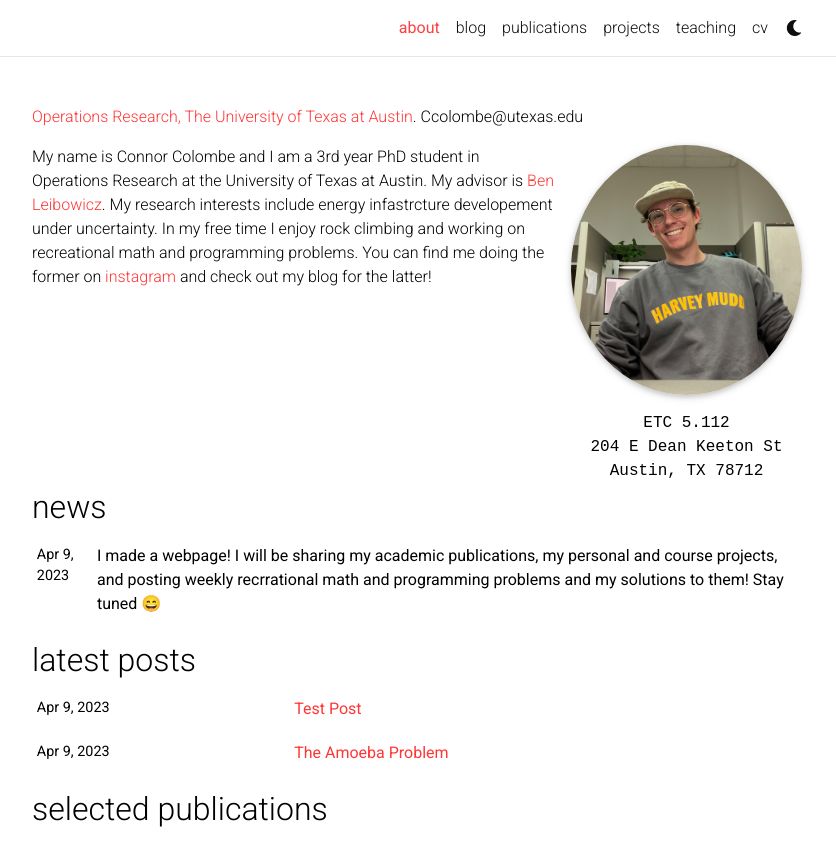
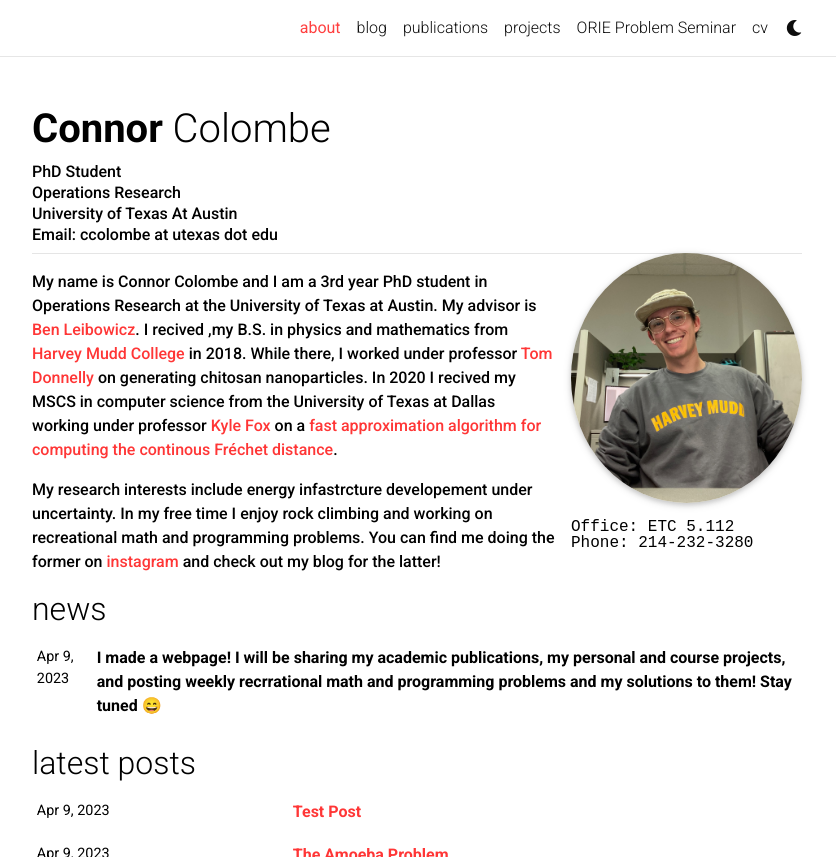
Before and after one commit to Ccolombe12/Ccolombe12.github.io, a Jekyll site: the page built from _pages/about.md, in a window 1280 px wide and 1350 px high, cut to the strip 0-857 px from the top of the window. Shown: the whole strip, without its empty margins (223-1059 px from the left). Built offline with Jekyll 4.4.1, drawn with Linux system fonts in a browser that asks for light colours; emoji names are drawn with the system emoji font; comment, search, counter and statistics services are not loaded; a style sheet for code colours, icons or effects is not loaded.

Commit message:
Webpage almost ready

```diff
--- a/_bibliography/papers.bib
+++ b/_bibliography/papers.bib
@@ -2,7 +2,7 @@
 ---
 
 @misc{colombe_approximating_2021,
-	title = {Approximating the ({Continuous}) {Fr}{\textbackslash}'echet {Distance}},
+	title = {Approximating the ({Continuous}) Fr'echet {Distance}},
 	url = {http://arxiv.org/abs/2007.07994},
 	doi = {10.48550/arXiv.2007.07994},
 	html ={https://arxiv.org/abs/2007.07994},
@@ -12,6 +12,7 @@
 	publisher = {arXiv},
 	author = {Colombe, Connor and Fox, Kyle},
 	month = mar,
+	selected ={true},
 	year = {2021},
 	note = {arXiv:2007.07994 [cs]},
 	keywords = {Computer Science - Computational Geometry, Computer Science - Data Structures and Algorithms},
--- a/_config.yml
+++ b/_config.yml
@@ -2,7 +2,7 @@
 # Site settings
 # -----------------------------------------------------------------------------
 
-title:  # the website title (if blank, full name will be used instead)
+title: blank # the website title (if blank, full name will be used instead)
 first_name: Connor
 middle_name:
 last_name: Colombe
@@ -16,7 +16,7 @@
 
 
 lang: en # the language of your site (for example: en, fr, cn, ru, etc.)
-icon: ∎
+icon: ■
   # the emoji used as the favicon (alternatively, provide image name in /assets/img/)
 
 url: https://Ccolombe12.github.io # the base hostname & protocol for your site
@@ -153,8 +153,6 @@
 # If you have blog posts published on medium.com or other external sources,
 # you can display them in your blog by adding a link to the RSS feed.
 external_sources:
-  - name: medium.com
-    rss_url: https://medium.com/@al-folio/feed
 
 # -----------------------------------------------------------------------------
 # Collections
--- a/_pages/about.md
+++ b/_pages/about.md
@@ -2,20 +2,31 @@
 layout: about
 title: about
 permalink: /
-subtitle: <a href= "https://www.orie.utexas.edu/", target=“_blank”,rel ="noopener"> Operations Research, The University of Texas at Austin</a>. Ccolombe@utexas.edu
+subtitle: >
+    <div style="line-height:5px">
+    <p><strong>PhD Student <strong></p>
+    <p><strong>Operations Research<strong></p>
+    <p><strong>University of Texas At Austin<strong></p>
+    <p><strong>Email: ccolombe at utexas dot edu <strong></p>
+    </div>
 profile:
   align: right
   image: prof_pic.jpg
   image_circular: true # crops the image to make it circular
   address: >
-    <p>ETC 5.112</p>
-    <p>204 E Dean Keeton St</p>
-    <p>Austin, TX 78712</p>
+    <div style="line-height:16px;text-align: left">
+    <p>Office: ETC 5.112</p>
+    <p>Phone: 214-232-3280</p>
+    </div>
+
 
 news: true  # includes a list of news items
 latest_posts: true  # includes a list of the newest posts
 selected_papers: true # includes a list of papers marked as "selected={true}"
 social: true  # includes social icons at the bottom of the page
 ---
+<hr>
 
-My name is Connor Colombe and I am a 3rd year PhD student in Operations Research at the University of Texas at Austin. My advisor is [Ben Leibowicz](https://sites.utexas.edu/leibowicz/). My research interests include energy infastrcture developement under uncertainty. In my free time I enjoy rock climbing and working on recreational math and programming problems. You can find me doing the former on [instagram](https://www.instagram.com/connorcolombe/) and check out my blog for the latter!
+My name is Connor Colombe and I am a 3rd year PhD student in Operations Research at the University of Texas at Austin. My advisor is [Ben Leibowicz](https://sites.utexas.edu/leibowicz/). I recived ,my B.S. in physics and mathematics from [Harvey Mudd College](https://www.hmc.edu/) in 2018. While there, I worked under professor [Tom Donnelly](https://www.hmc.edu/about/news/experts/tom-donnelly/) on generating chitosan nanoparticles. In 2020 I recived my MSCS in computer science from the University of Texas at Dallas working under professor [Kyle Fox](https://cs.utdallas.edu/people/faculty/fox-kyle/) on a [fast approximation algorithm for computing the continous Fréchet distance](https://arxiv.org/abs/2007.07994).
+
+ My research interests include energy infastrcture developement under uncertainty. In my free time I enjoy rock climbing and working on recreational math and programming problems. You can find me doing the former on [instagram](https://www.instagram.com/connorcolombe/) and check out my blog for the latter!
```
Also changed, not shown: _pages/teaching.md (+3 -3 lines).
